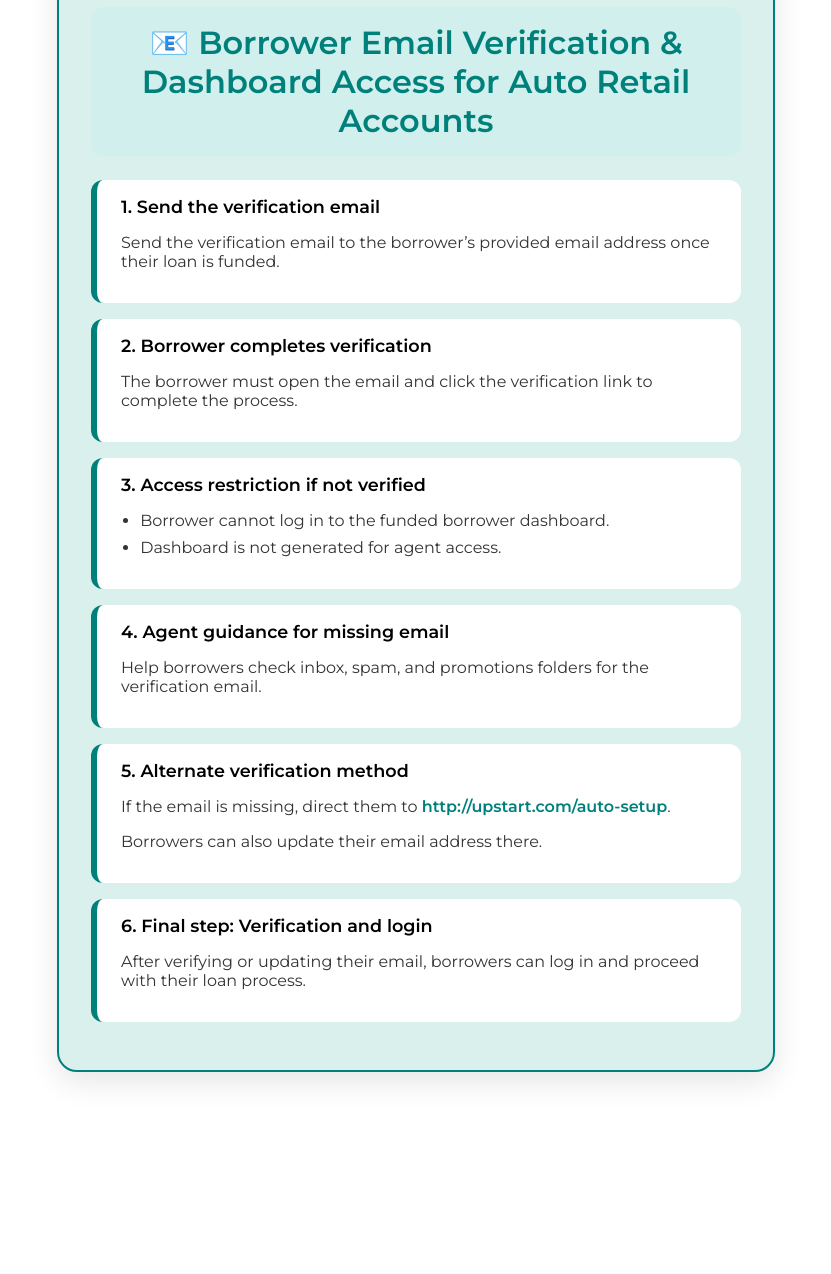
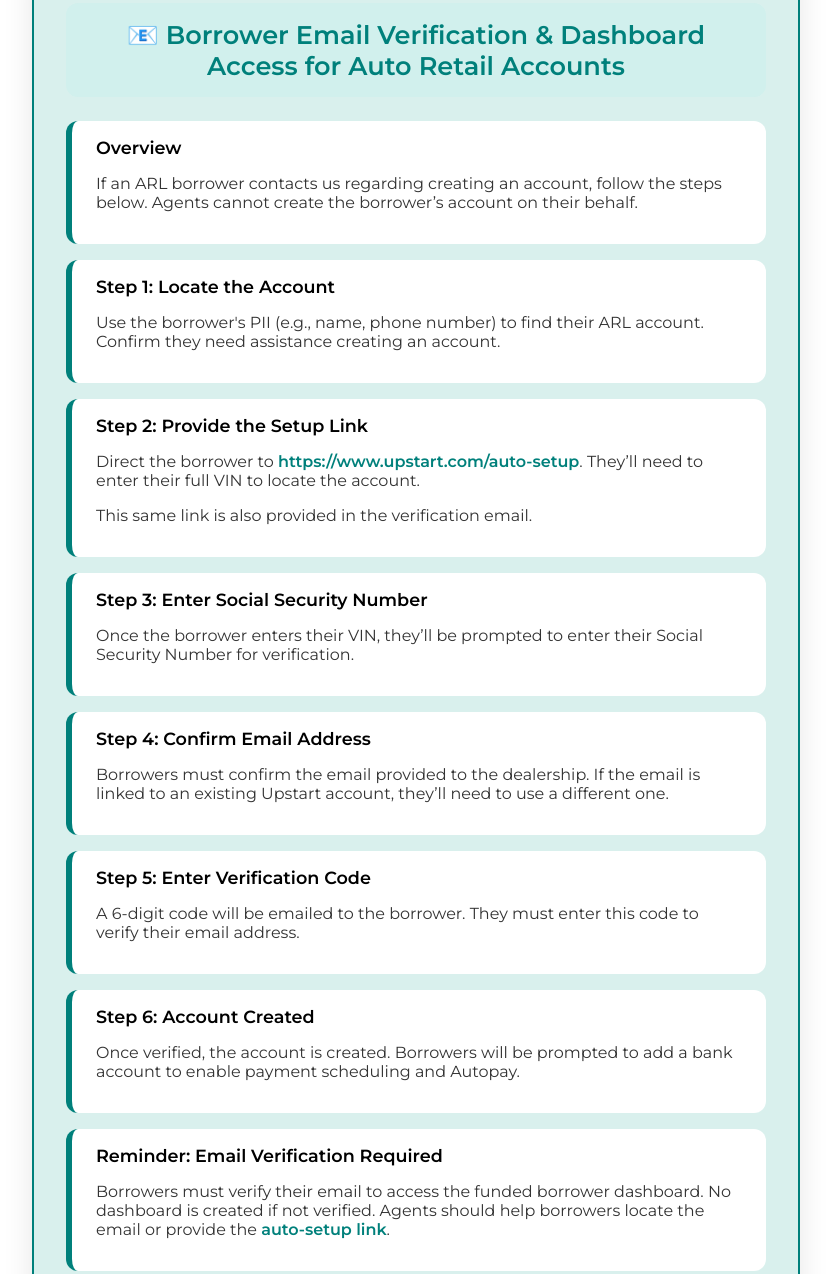
Before and after one commit to cmarkey28/autoaccountcreationreminders, a plain HTML site: page index.html in a window 1280 px wide. Shown: the part 88-1362 px from the top of the page, without its empty margins (224-1055 px from the left). Before the commit the page ends 1200 px from the top, so only its background shows below. Drawn offline with Linux system fonts and the light colour scheme.

Commit message:
Update index.html

```diff
--- a/index.html
+++ b/index.html
@@ -17,14 +17,14 @@
     .card {
       background-color: #d9f0ed;
       padding: 2rem;
-      max-width: 650px;
+      max-width: 700px;
       border-radius: 20px;
       box-shadow: 0 10px 30px rgba(0, 0, 0, 0.1);
       border: 2px solid #00807b;
     }
     h1 {
       color: #00807b;
-      font-size: 2rem;
+      font-size: 1.6rem;
       margin-bottom: 1.5rem;
       text-align: center;
       background: #d1f0ed;
@@ -69,37 +69,44 @@
     <h1>📧 Borrower Email Verification & Dashboard Access for Auto Retail Accounts</h1>
 
     <div class="section">
-      <div class="section-title">1. Send the verification email</div>
-      <p>Send the verification email to the borrower’s provided email address once their loan is funded.</p>
+      <div class="section-title">Overview</div>
+      <p>If an ARL borrower contacts us regarding creating an account, follow the steps below. Agents cannot create the borrower’s account on their behalf.</p>
     </div>
 
     <div class="section">
-      <div class="section-title">2. Borrower completes verification</div>
-      <p>The borrower must open the email and click the verification link to complete the process.</p>
+      <div class="section-title">Step 1: Locate the Account</div>
+      <p>Use the borrower's PII (e.g., name, phone number) to find their ARL account. Confirm they need assistance creating an account.</p>
     </div>
 
     <div class="section">
-      <div class="section-title">3. Access restriction if not verified</div>
-      <ul>
-        <li>Borrower cannot log in to the funded borrower dashboard.</li>
-        <li>Dashboard is not generated for agent access.</li>
-      </ul>
+      <div class="section-title">Step 2: Provide the Setup Link</div>
+      <p>Direct the borrower to <a class="link" href="https://www.upstart.com/auto-setup" target="_blank">https://www.upstart.com/auto-setup</a>. They’ll need to enter their full VIN to locate the account.</p>
+      <p>This same link is also provided in the verification email.</p>
     </div>
 
     <div class="section">
-      <div class="section-title">4. Agent guidance for missing email</div>
-      <p>Help borrowers check inbox, spam, and promotions folders for the verification email.</p>
+      <div class="section-title">Step 3: Enter Social Security Number</div>
+      <p>Once the borrower enters their VIN, they’ll be prompted to enter their Social Security Number for verification.</p>
     </div>
 
     <div class="section">
-      <div class="section-title">5. Alternate verification method</div>
-      <p>If the email is missing, direct them to <a class="link" href="http://upstart.com/auto-setup" target="_blank">http://upstart.com/auto-setup</a>.</p>
-      <p>Borrowers can also update their email address there.</p>
+      <div class="section-title">Step 4: Confirm Email Address</div>
+      <p>Borrowers must confirm the email provided to the dealership. If the email is linked to an existing Upstart account, they’ll need to use a different one.</p>
     </div>
 
     <div class="section">
-      <div class="section-title">6. Final step: Verification and login</div>
-      <p>After verifying or updating their email, borrowers can log in and proceed with their loan process.</p>
+      <div class="section-title">Step 5: Enter Verification Code</div>
+      <p>A 6-digit code will be emailed to the borrower. They must enter this code to verify their email address.</p>
+    </div>
+
+    <div class="section">
+      <div class="section-title">Step 6: Account Created</div>
+      <p>Once verified, the account is created. Borrowers will be prompted to add a bank account to enable payment scheduling and Autopay.</p>
+    </div>
+
+    <div class="section">
+      <div class="section-title">Reminder: Email Verification Required</div>
+      <p>Borrowers must verify their email to access the funded borrower dashboard. No dashboard is created if not verified. Agents should help borrowers locate the email or provide the <a class="link" href="https://www.upstart.com/auto-setup" target="_blank">auto-setup link</a>.</p>
     </div>
   </div>
 </body>
```
